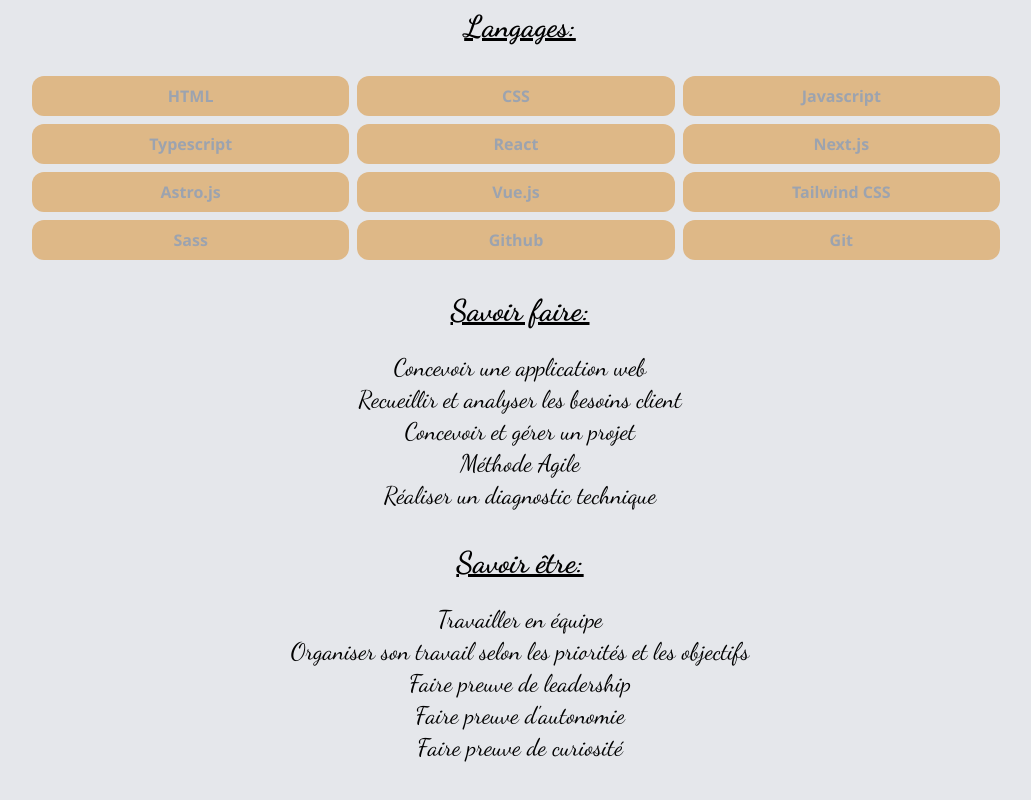
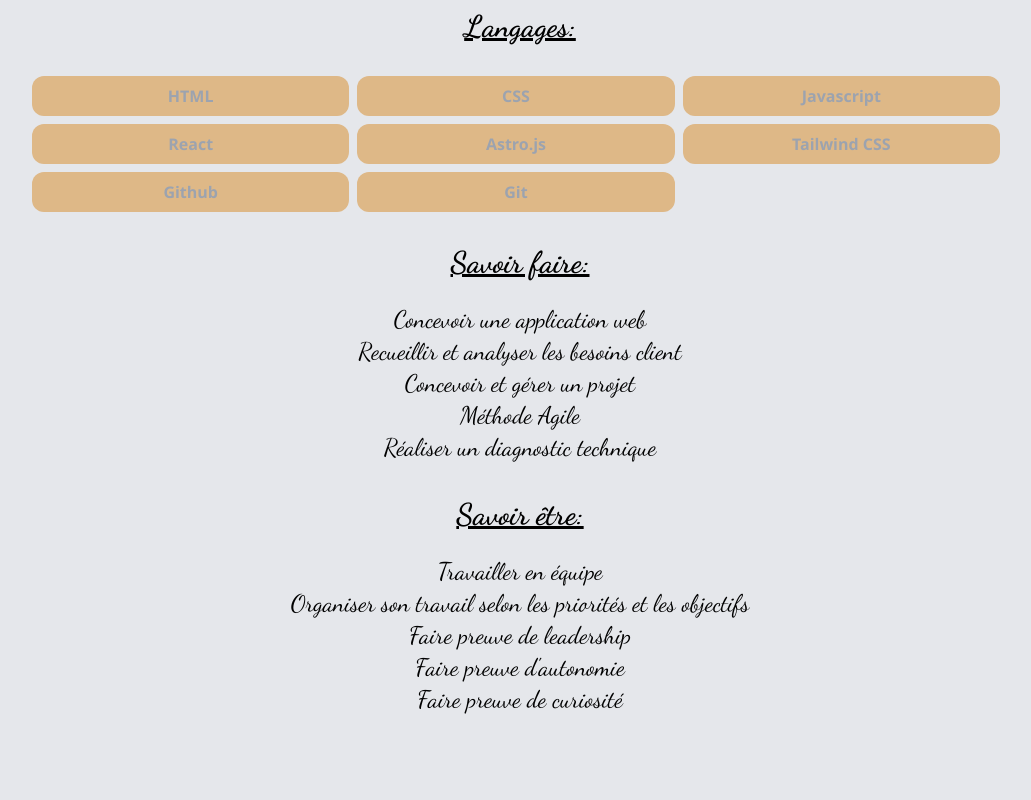
Before and after one commit to Kelhann2608/my-new-portfolio, a Next.js app: page / in a window 1280 px wide. Shown: the part 1777-2577 px from the top of the page, without its empty margins (120-1151 px from the left). Built offline with nearby package versions, Linux system fonts and the light colour scheme.

Commit message:
skillsSection modified

```diff
--- a/components/SkillsSection.tsx
+++ b/components/SkillsSection.tsx
@@ -4,13 +4,9 @@
   { skill: "HTML" },
   { skill: "CSS" },
   { skill: "Javascript" },
-  { skill: "Typescript" },
   { skill: "React" },
-  { skill: "Next.js" },
   { skill: "Astro.js" },
-  { skill: "Vue.js" },
   { skill: "Tailwind CSS" },
-  { skill: "Sass" },
   { skill: "Github" },
   { skill: "Git" },
 ];
@@ -44,7 +40,7 @@
           <h1 className="mb-6 text-2xl font-bold underline font-DancingS lg:text-3xl">
             Savoir faire:
           </h1>
-          <ul className="flex flex-col font-DancingS text-xl lg:text-2xl">
+          <ul className="flex flex-col text-xl font-DancingS lg:text-2xl">
             <li>Concevoir une application web</li>
             <li>Recueillir et analyser les besoins client</li>
             <li>Concevoir et gérer un projet</li>
@@ -56,7 +52,7 @@
           <h1 className="mb-6 text-2xl font-bold underline font-DancingS lg:text-3xl">
             Savoir être:
           </h1>
-          <ul className="flex flex-col font-DancingS text-xl lg:text-2xl">
+          <ul className="flex flex-col text-xl font-DancingS lg:text-2xl">
             <li>Travailler en équipe</li>
             <li>Organiser son travail selon les priorités et les objectifs</li>
             <li>Faire preuve de leadership</li>
```
